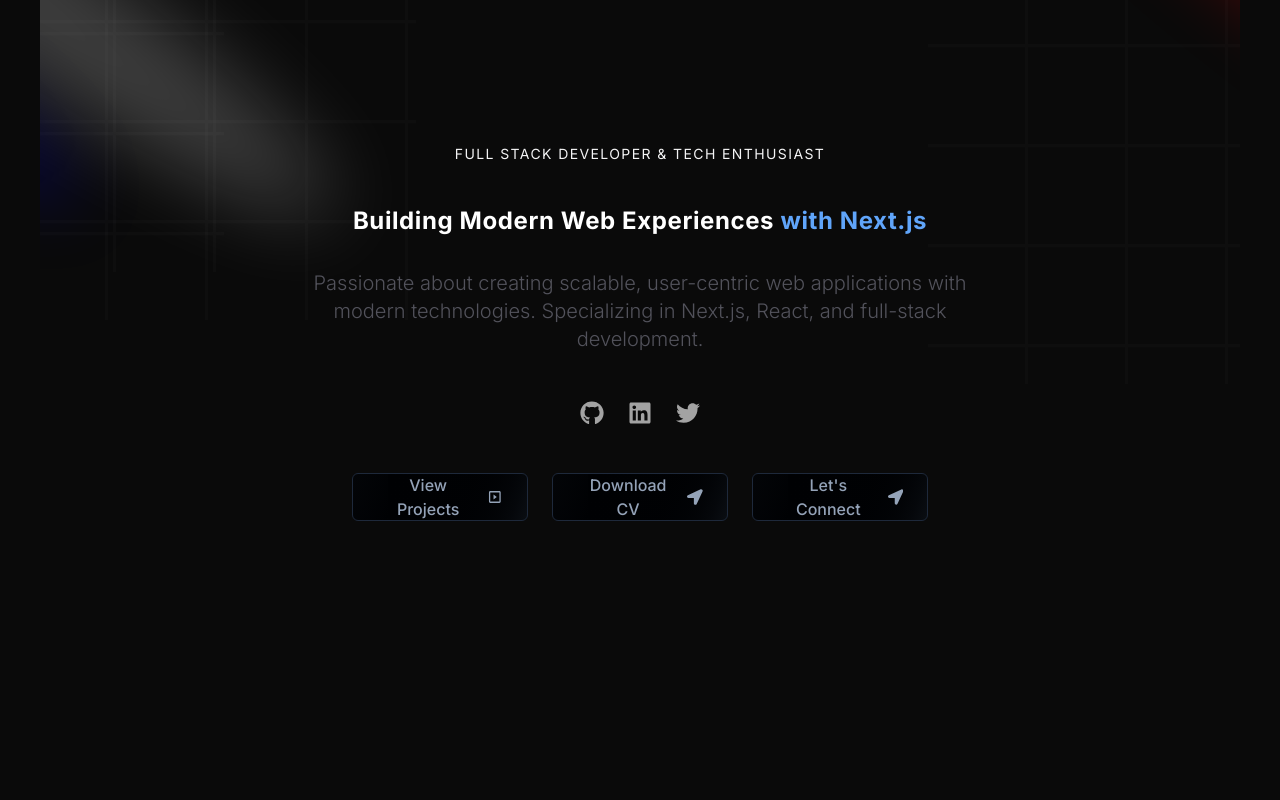
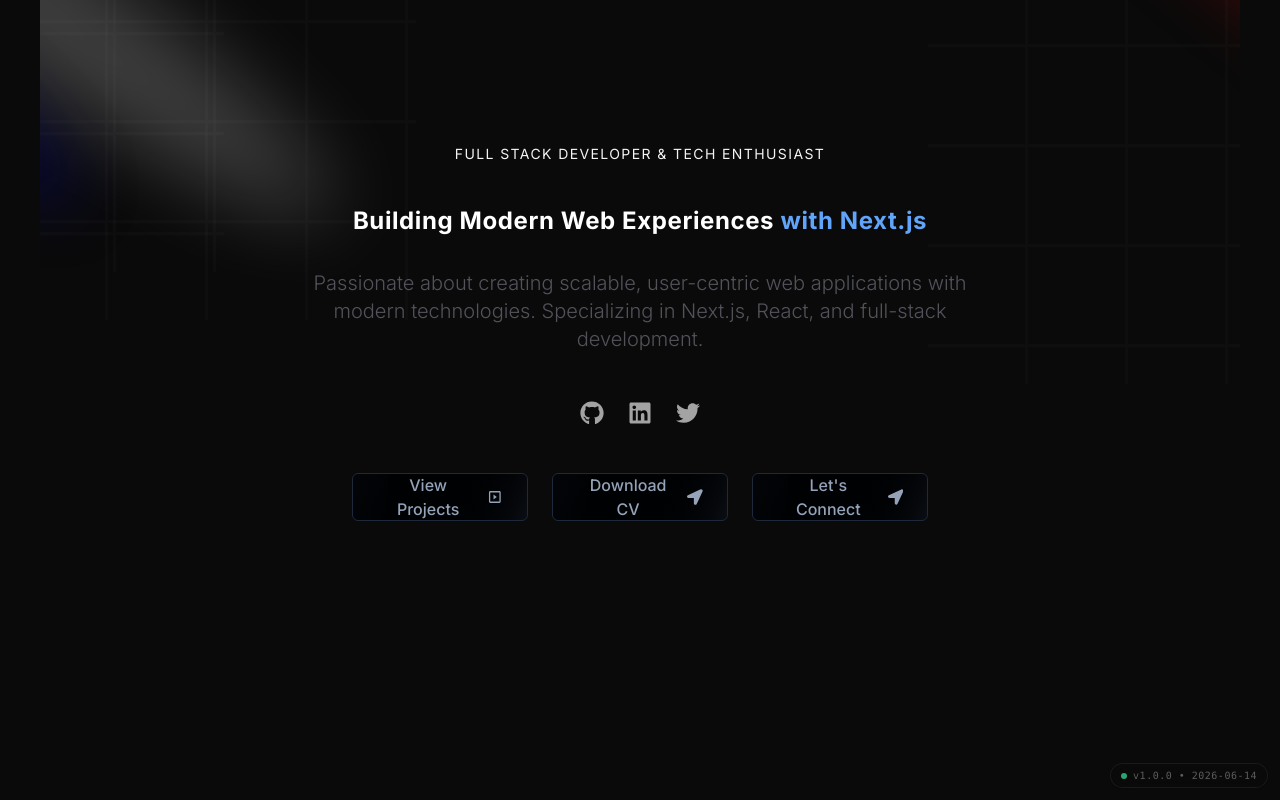
Before and after one commit to locser/portfolio, a Next.js app: page / in a window 1280 px wide. Shown: the top 800 px of the page. Built offline with nearby package versions, Linux system fonts and the light colour scheme.

Commit message:
feat: implement VersionIndicator component and inject build metadata via Docker environment variables

```diff
--- a/src/app/layout.tsx
+++ b/src/app/layout.tsx
@@ -1,5 +1,7 @@
 import type { Metadata } from "next";
 import { Inter } from "next/font/google";
+
+import VersionIndicator from "../components/VersionIndicator";
 
 import "./globals.css";
 import { Providers } from "./provider";
@@ -24,6 +26,7 @@
         className={`${inter.variable} font-sans antialiased bg-white dark:bg-black-100 transition-colors duration-300`}
       >
         <Providers>{children}</Providers>
+        <VersionIndicator />
       </body>
     </html>
   );
--- /dev/null
+++ b/src/components/VersionIndicator.tsx
@@ -0,0 +1,30 @@
+"use client";
+
+import React, { useEffect, useState } from "react";
+
+export default function VersionIndicator() {
+  const [mounted, setMounted] = useState(false);
+
+  // Avoid hydration mismatch
+  useEffect(() => {
+    setMounted(true);
+  }, []);
+
+  if (!mounted) return null;
+
+  const version = process.env.NEXT_PUBLIC_APP_VERSION || "1.0.0";
+  const buildDate = process.env.NEXT_PUBLIC_APP_BUILD_DATE || "2026-06-14";
+  const displayVersion = version.startsWith("v") ? version : `v${version}`;
+
+  return (
+    <div className="fixed bottom-3 right-3 z-50 select-none pointer-events-auto">
+      <div
+        className="px-2.5 py-1 text-[10px] font-mono tracking-wider text-zinc-500/80 hover:text-zinc-850 dark:text-neutral-500/80 dark:hover:text-neutral-300 bg-zinc-100/70 dark:bg-[#0a0a0a]/50 backdrop-blur-md border border-zinc-200/50 dark:border-neutral-800/60 rounded-full shadow-sm hover:shadow-md transition-all duration-300 hover:scale-105"
+        title={`Version: ${displayVersion} | Built: ${buildDate}`}
+      >
+        <span className="inline-block w-1.5 h-1.5 rounded-full bg-emerald-500 dark:bg-emerald-400/80 mr-1.5 animate-pulse" />
+        {displayVersion} • {buildDate}
+      </div>
+    </div>
+  );
+}
```
Also changed, not shown: 2 other files (tests, documents, lock files or other folders).
